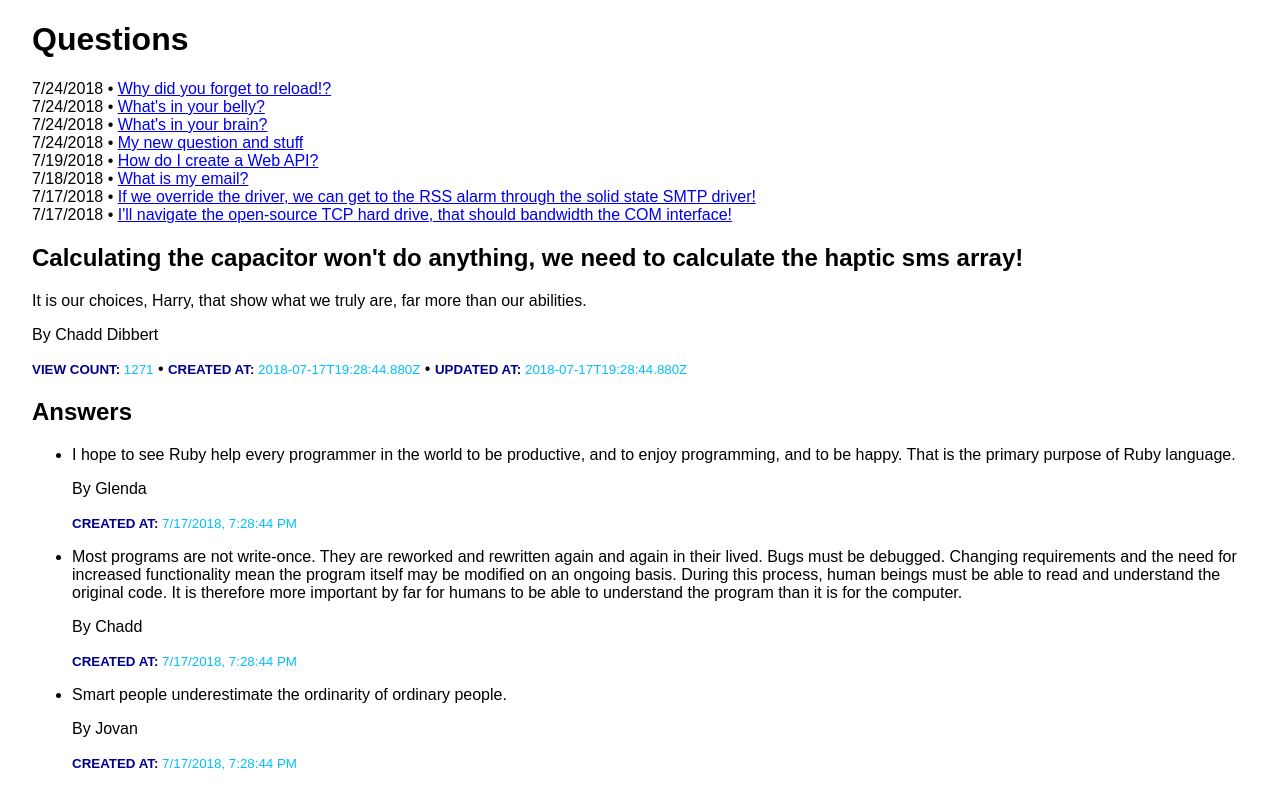
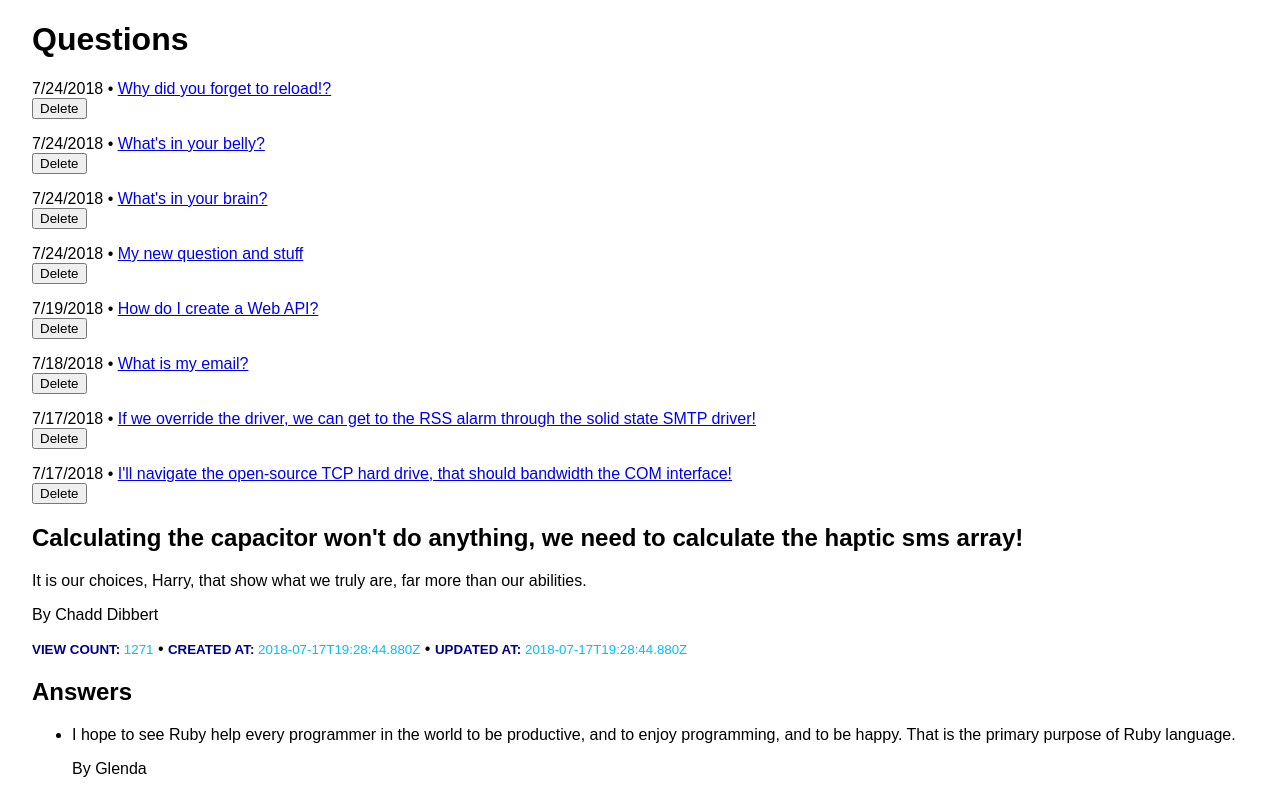
Before and after one commit to CodeCoreYVR/awesome-answers-react-may-2018, a React (Create React App) app: page / in a window 1280 px wide. Shown: the top 788 px of the page. Built offline with nearby package versions, Linux system fonts and the light colour scheme.

Commit message:
Add demo for Delete for Questions Index

```diff
--- a/src/components/QuestionIndexPage.jsx
+++ b/src/components/QuestionIndexPage.jsx
@@ -7,6 +7,40 @@ class QuestionIndexPage extends Component {
     this.state = {
       questions: props.questions || []
     };
+
+    // For methods that we pass as callbacks to event listeners
+    // or anything else, that method will no longer be owned by
+    // instance of our component which will make `this` undefined
+    // at the time it is called.
+
+    // To permanently set `this` to an object of choice, call the
+    // `.bind(<an-object>)` on a function. This will create a new
+    // version of the function where this set to <an-object>
+    // and can never be changed again.
+    this.deleteQuestion = this.deleteQuestion.bind(this);
+  }
+
+  deleteQuestion(event) {
+    const { currentTarget } = event;
+    // When you get a value from HTML attributes, it will
+    // usually be a string. Make sure to parse into the type
+    // that you need before using it.
+    const questionId = parseInt(currentTarget.dataset.id, 10);
+
+    // Never directly assign to the state.
+    // this.state = { question: [] } // !!BAD 😡
+    // To do any changes to the state, you must use the
+    // this.setState(...) method.
+
+    console.log("Type of question id", typeof questionId);
+
+    const { questions } = this.state;
+
+    this.setState({
+      questions: questions.filter(question => question.id !== questionId)
+    });
+
+    // console.log("The id is", questionId);
   }
 
   render() {
@@ -22,10 +56,19 @@ class QuestionIndexPage extends Component {
         <h1>Questions</h1>
         <ul style={{ padding: 0, listStyle: "none" }}>
           {questions.map((question, index) => (
-            <li key={question.id}>
+            <li style={{ marginBottom: "1rem" }} key={question.id}>
               <span>{new Date(question.created_at).toLocaleDateString()}</span>
               {" • "}
-              <a href="#">{question.title}</a>
+              <a href="#not-used">{question.title}</a> <br />
+              {/*
+              document
+                .querySelector("button")
+                .addEventListener("click", () => console.log("Button clicked!"))
+              */}
+              {/* <button onClick={e => console.log(e.target, "was clicked!")}> */}
+              <button data-id={question.id} onClick={this.deleteQuestion}>
+                Delete
+              </button>
             </li>
           ))}
         </ul>
--- a/src/components/QuestionShowPage.jsx
+++ b/src/components/QuestionShowPage.jsx
@@ -7,7 +7,6 @@
 // export class Component { ... }
 import React, { Component } from "react";
 import QuestionDetails from "./QuestionDetails";
-import AnswerDetails from "./AnswerDetails";
 import AnswerList from "./AnswerList";
 
 class QuestionShowPage extends Component {
```
